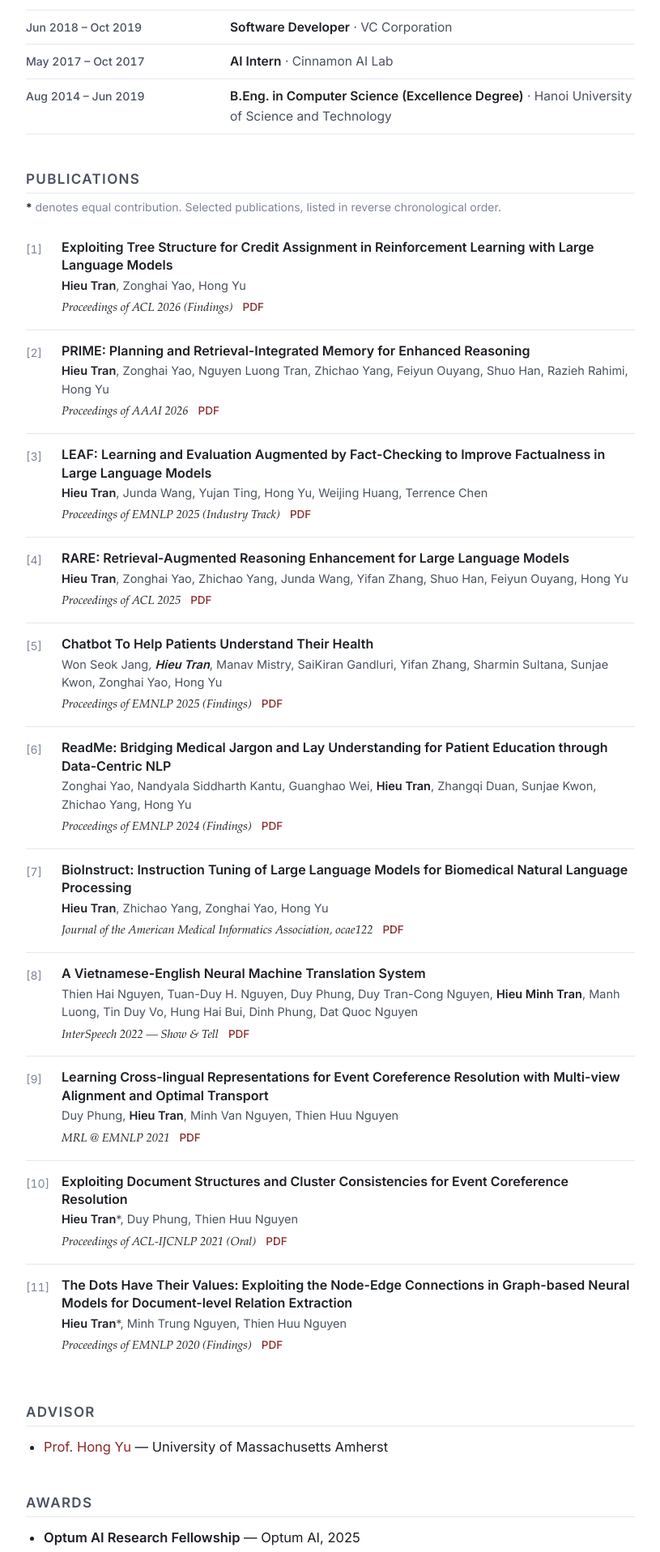
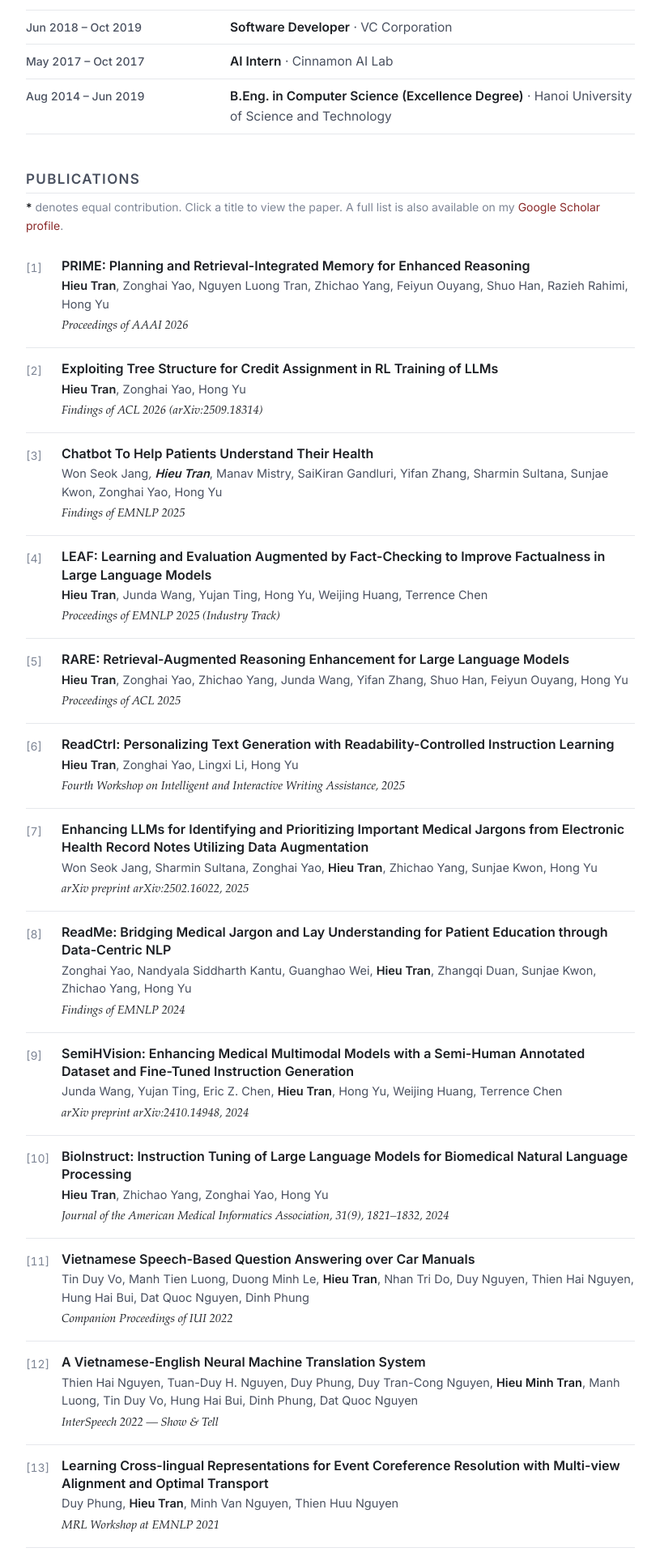
Before and after one commit to fatebreaker/fatebreaker.github.io, a Jekyll site: the page built from index.md, in a window 1280 px wide. Shown: the part 1110-3027 px from the top of the page at 81% size, without its empty margins (232-1047 px from the left). Built offline with Jekyll 4.4.1, drawn with Linux system fonts in a browser that asks for light colours; some web fonts are replaced; some of the changed text lies outside the part shown.

Commit message:
Sync publications with Google Scholar; titles link to Scholar pages
- Add ReadCtrl, SemiHVision, "Enhancing LLMs for medical jargons",
  Vietnamese Speech-Based QA, and Vietnamese-English NMT.
- Drop the local PDF link column; each title now links to its
  Google Scholar publication page.
- Switch field separator from "|" to ";;" so author commas stay intact.

Co-Authored-By: Claude Opus 4.7 (1M context) <noreply@anthropic.com>

```diff
--- a/assets/style.scss
+++ b/assets/style.scss
@@ -330,6 +330,8 @@ nav {
     color: $ink;
     display: block;
     margin: 0 0 3px;
+    border-bottom: none;
+    &:hover { color: $accent; border-bottom: 1px solid $accent; }
   }
 
   .pub-authors {
--- a/index.md
+++ b/index.md
@@ -57,48 +57,51 @@ Aug 2014 – Jun 2019 | B.Eng. in Computer Science (Excellence Degree) | Hanoi U
 ## Publications
 
 <p style="color:#7d8595; font-size:14px; margin-top:-2px;">
-  <strong>*</strong> denotes equal contribution. Selected publications, listed in reverse chronological order.
+  <strong>*</strong> denotes equal contribution. Click a title to view the paper. A full list is also available on my <a href="{{ site.author-info.google_scholar.url }}" target="_blank" rel="noopener">Google Scholar profile</a>.
 </p>
 
 {% assign publications = "
-Exploiting Tree Structure for Credit Assignment in Reinforcement Learning with Large Language Models | **Hieu Tran**, Zonghai Yao, Hong Yu | Proceedings of ACL 2026 (Findings) |
----
-PRIME: Planning and Retrieval-Integrated Memory for Enhanced Reasoning | **Hieu Tran**, Zonghai Yao, Nguyen Luong Tran, Zhichao Yang, Feiyun Ouyang, Shuo Han, Razieh Rahimi, Hong Yu | Proceedings of AAAI 2026 | pdfs/prime.pdf
----
-LEAF: Learning and Evaluation Augmented by Fact-Checking to Improve Factualness in Large Language Models | **Hieu Tran**, Junda Wang, Yujan Ting, Hong Yu, Weijing Huang, Terrence Chen | Proceedings of EMNLP 2025 (Industry Track) | pdfs/LEAF.pdf
----
-RARE: Retrieval-Augmented Reasoning Enhancement for Large Language Models | **Hieu Tran**, Zonghai Yao, Zhichao Yang, Junda Wang, Yifan Zhang, Shuo Han, Feiyun Ouyang, Hong Yu | Proceedings of ACL 2025 | pdfs/RARE.pdf
----
-Chatbot To Help Patients Understand Their Health | Won Seok Jang*, **Hieu Tran***, Manav Mistry, SaiKiran Gandluri, Yifan Zhang, Sharmin Sultana, Sunjae Kwon, Zonghai Yao, Hong Yu | Proceedings of EMNLP 2025 (Findings) | pdfs/chatbot.pdf
----
-ReadMe: Bridging Medical Jargon and Lay Understanding for Patient Education through Data-Centric NLP | Zonghai Yao, Nandyala Siddharth Kantu, Guanghao Wei, **Hieu Tran**, Zhangqi Duan, Sunjae Kwon, Zhichao Yang, Hong Yu | Proceedings of EMNLP 2024 (Findings) | pdfs/ReadMe.pdf
----
-BioInstruct: Instruction Tuning of Large Language Models for Biomedical Natural Language Processing | **Hieu Tran**, Zhichao Yang, Zonghai Yao, Hong Yu | Journal of the American Medical Informatics Association, ocae122 | pdfs/BioInstruct.pdf
----
-A Vietnamese-English Neural Machine Translation System | Thien Hai Nguyen, Tuan-Duy H. Nguyen, Duy Phung, Duy Tran-Cong Nguyen, **Hieu Minh Tran**, Manh Luong, Tin Duy Vo, Hung Hai Bui, Dinh Phung, Dat Quoc Nguyen | InterSpeech 2022 — Show & Tell |
----
-Learning Cross-lingual Representations for Event Coreference Resolution with Multi-view Alignment and Optimal Transport | Duy Phung, **Hieu Tran**, Minh Van Nguyen, Thien Huu Nguyen | MRL @ EMNLP 2021 | https://ieeexplore.ieee.org/iel7/6287639/8948470/09138369.pdf
----
-Exploiting Document Structures and Cluster Consistencies for Event Coreference Resolution | **Hieu Tran***, Duy Phung, Thien Huu Nguyen | Proceedings of ACL-IJCNLP 2021 (Oral) | pdfs/ACL_2021.pdf
----
-The Dots Have Their Values: Exploiting the Node-Edge Connections in Graph-based Neural Models for Document-level Relation Extraction | **Hieu Tran***, Minh Trung Nguyen, Thien Huu Nguyen | Proceedings of EMNLP 2020 (Findings) | pdfs/EMNLP_2020.pdf
-" | split: "---" %}
+PRIME: Planning and Retrieval-Integrated Memory for Enhanced Reasoning ;; **Hieu Tran**, Zonghai Yao, Nguyen Luong Tran, Zhichao Yang, Feiyun Ouyang, Shuo Han, Razieh Rahimi, Hong Yu ;; Proceedings of AAAI 2026 ;; https://scholar.google.com/citations?view_op=view_citation&hl=en&user=tTfxxcAAAAAJ&citation_for_view=tTfxxcAAAAAJ:ufrVoPGSRksC
+@@@
+Exploiting Tree Structure for Credit Assignment in RL Training of LLMs ;; **Hieu Tran**, Zonghai Yao, Hong Yu ;; Findings of ACL 2026 (arXiv:2509.18314) ;; https://scholar.google.com/citations?view_op=view_citation&hl=en&user=tTfxxcAAAAAJ&citation_for_view=tTfxxcAAAAAJ:_FxGoFyzp5QC
+@@@
+Chatbot To Help Patients Understand Their Health ;; Won Seok Jang*, **Hieu Tran***, Manav Mistry, SaiKiran Gandluri, Yifan Zhang, Sharmin Sultana, Sunjae Kwon, Zonghai Yao, Hong Yu ;; Findings of EMNLP 2025 ;; https://scholar.google.com/citations?view_op=view_citation&hl=en&user=tTfxxcAAAAAJ&citation_for_view=tTfxxcAAAAAJ:WF5omc3nYNoC
+@@@
+LEAF: Learning and Evaluation Augmented by Fact-Checking to Improve Factualness in Large Language Models ;; **Hieu Tran**, Junda Wang, Yujan Ting, Hong Yu, Weijing Huang, Terrence Chen ;; Proceedings of EMNLP 2025 (Industry Track) ;; https://scholar.google.com/citations?view_op=view_citation&hl=en&user=tTfxxcAAAAAJ&citation_for_view=tTfxxcAAAAAJ:Tyk-4Ss8FVUC
+@@@
+RARE: Retrieval-Augmented Reasoning Enhancement for Large Language Models ;; **Hieu Tran**, Zonghai Yao, Zhichao Yang, Junda Wang, Yifan Zhang, Shuo Han, Feiyun Ouyang, Hong Yu ;; Proceedings of ACL 2025 ;; https://scholar.google.com/citations?view_op=view_citation&hl=en&user=tTfxxcAAAAAJ&citation_for_view=tTfxxcAAAAAJ:eQOLeE2rZwMC
+@@@
+ReadCtrl: Personalizing Text Generation with Readability-Controlled Instruction Learning ;; **Hieu Tran**, Zonghai Yao, Lingxi Li, Hong Yu ;; Fourth Workshop on Intelligent and Interactive Writing Assistance, 2025 ;; https://scholar.google.com/citations?view_op=view_citation&hl=en&user=tTfxxcAAAAAJ&citation_for_view=tTfxxcAAAAAJ:W7OEmFMy1HYC
+@@@
+Enhancing LLMs for Identifying and Prioritizing Important Medical Jargons from Electronic Health Record Notes Utilizing Data Augmentation ;; Won Seok Jang, Sharmin Sultana, Zonghai Yao, **Hieu Tran**, Zhichao Yang, Sunjae Kwon, Hong Yu ;; arXiv preprint arXiv:2502.16022, 2025 ;; https://scholar.google.com/citations?view_op=view_citation&hl=en&user=tTfxxcAAAAAJ&citation_for_view=tTfxxcAAAAAJ:YsMSGLbcyi4C
+@@@
+ReadMe: Bridging Medical Jargon and Lay Understanding for Patient Education through Data-Centric NLP ;; Zonghai Yao, Nandyala Siddharth Kantu, Guanghao Wei, **Hieu Tran**, Zhangqi Duan, Sunjae Kwon, Zhichao Yang, Hong Yu ;; Findings of EMNLP 2024 ;; https://scholar.google.com/citations?view_op=view_citation&hl=en&user=tTfxxcAAAAAJ&citation_for_view=tTfxxcAAAAAJ:qjMakFHDy7sC
+@@@
+SemiHVision: Enhancing Medical Multimodal Models with a Semi-Human Annotated Dataset and Fine-Tuned Instruction Generation ;; Junda Wang, Yujan Ting, Eric Z. Chen, **Hieu Tran**, Hong Yu, Weijing Huang, Terrence Chen ;; arXiv preprint arXiv:2410.14948, 2024 ;; https://scholar.google.com/citations?view_op=view_citation&hl=en&user=tTfxxcAAAAAJ&citation_for_view=tTfxxcAAAAAJ:zYLM7Y9cAGgC
+@@@
+BioInstruct: Instruction Tuning of Large Language Models for Biomedical Natural Language Processing ;; **Hieu Tran**, Zhichao Yang, Zonghai Yao, Hong Yu ;; Journal of the American Medical Informatics Association, 31(9), 1821–1832, 2024 ;; https://scholar.google.com/citations?view_op=view_citation&hl=en&user=tTfxxcAAAAAJ&citation_for_view=tTfxxcAAAAAJ:2osOgNQ5qMEC
+@@@
+Vietnamese Speech-Based Question Answering over Car Manuals ;; Tin Duy Vo, Manh Tien Luong, Duong Minh Le, **Hieu Tran**, Nhan Tri Do, Duy Nguyen, Thien Hai Nguyen, Hung Hai Bui, Dat Quoc Nguyen, Dinh Phung ;; Companion Proceedings of IUI 2022 ;; https://scholar.google.com/citations?view_op=view_citation&hl=en&user=tTfxxcAAAAAJ&citation_for_view=tTfxxcAAAAAJ:IjCSPb-OGe4C
+@@@
+A Vietnamese-English Neural Machine Translation System ;; Thien Hai Nguyen, Tuan-Duy H. Nguyen, Duy Phung, Duy Tran-Cong Nguyen, **Hieu Minh Tran**, Manh Luong, Tin Duy Vo, Hung Hai Bui, Dinh Phung, Dat Quoc Nguyen ;; InterSpeech 2022 — Show & Tell ;; https://scholar.google.com/citations?view_op=view_citation&hl=en&user=tTfxxcAAAAAJ&citation_for_view=tTfxxcAAAAAJ:UeHWp8X0CEIC
+@@@
+Learning Cross-lingual Representations for Event Coreference Resolution with Multi-view Alignment and Optimal Transport ;; Duy Phung, **Hieu Tran**, Minh Van Nguyen, Thien Huu Nguyen ;; MRL Workshop at EMNLP 2021 ;; https://scholar.google.com/citations?view_op=view_citation&hl=en&user=tTfxxcAAAAAJ&citation_for_view=tTfxxcAAAAAJ:9yKSN-GCB0IC
+@@@
+Exploiting Document Structures and Cluster Consistencies for Event Coreference Resolution ;; **Hieu Tran***, Duy Phung, Thien Huu Nguyen ;; Proceedings of ACL-IJCNLP 2021 (Oral) ;; https://scholar.google.com/citations?view_op=view_citation&hl=en&user=tTfxxcAAAAAJ&citation_for_view=tTfxxcAAAAAJ:d1gkVwhDpl0C
+@@@
+The Dots Have Their Values: Exploiting the Node-Edge Connections in Graph-based Neural Models for Document-level Relation Extraction ;; **Hieu Tran***, Minh Trung Nguyen, Thien Huu Nguyen ;; Findings of EMNLP 2020 ;; https://scholar.google.com/citations?view_op=view_citation&hl=en&user=tTfxxcAAAAAJ&citation_for_view=tTfxxcAAAAAJ:u-x6o8ySG0sC
+" | split: "@@@" %}
 
 <ol class="pub-list">
 {% for pub in publications %}
-{% assign p = pub | strip | split: "|" %}
-{% assign pdf = p[3] | strip %}
+{% assign p = pub | strip | split: ";;" %}
+{% assign url = p[3] | strip %}
   <li class="pub">
     <div class="pub-body">
-      <span class="pub-title">{{ p[0] | strip }}</span>
+      <a class="pub-title" href="{{ url }}" target="_blank" rel="noopener">{{ p[0] | strip }}</a>
       <div class="pub-authors">{{ p[1] | strip | markdownify | remove: '<p>' | remove: '</p>' }}</div>
       <div class="pub-meta">
         <span class="pub-venue">{{ p[2] | strip }}</span>
-        {% if pdf != blank %}
-        <a class="pub-pdf" href="{{ pdf }}" target="_blank" rel="noopener">PDF</a>
-        {% else %}
-        <span class="pub-pdf pub-pdf--pending">PDF coming soon</span>
-        {% endif %}
       </div>
     </div>
   </li>
```
